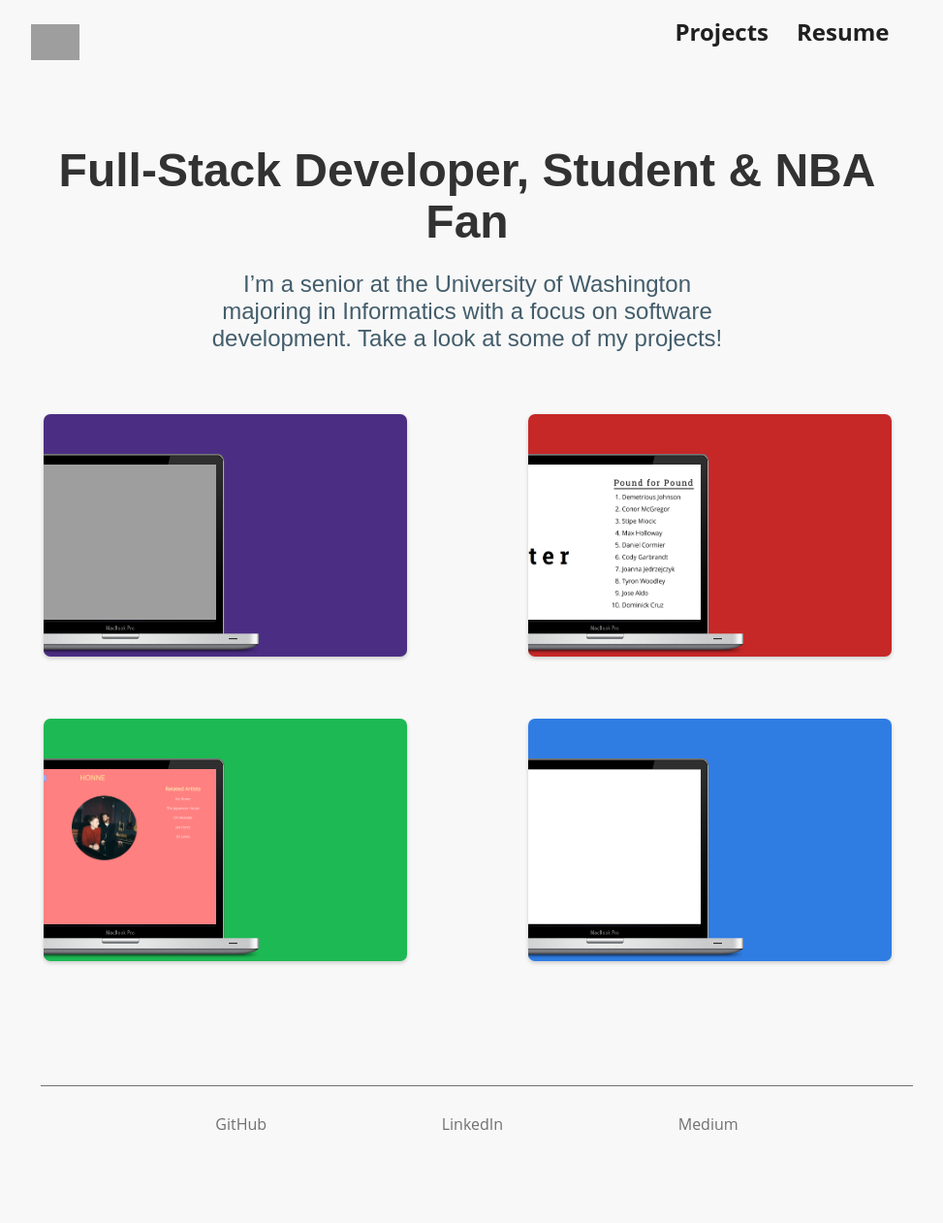
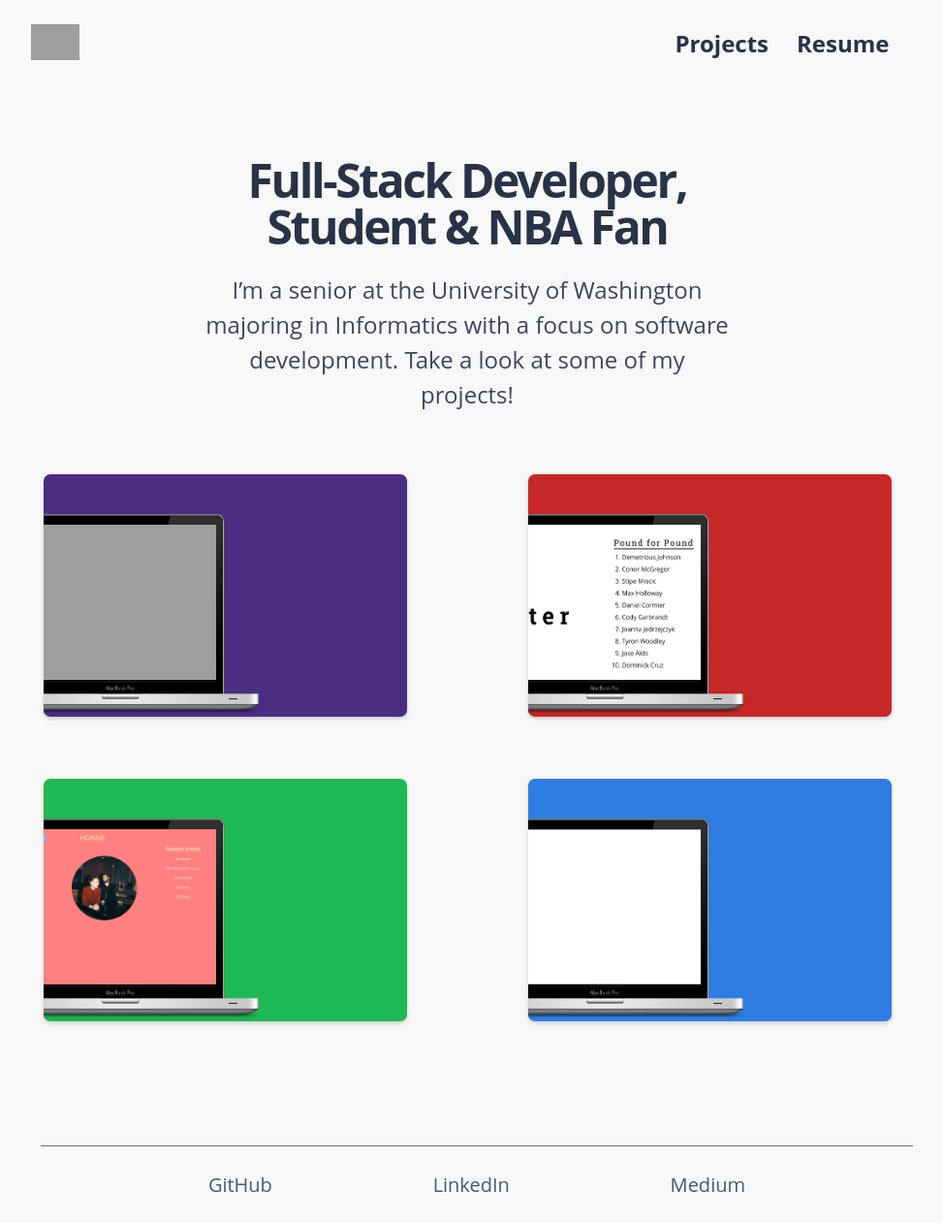
Before and after one commit to ngomichael/new-portfolio, a Gatsby site: page / in a window 1280 px wide. Shown: the whole page at 97% size, without its empty margins (158-1131 px from the left). Before the commit the page ends 1199 px from the top, so only its background shows below. Built offline with nearby package versions, Linux system fonts and the light colour scheme; Gatsby itself is replaced by a stand-in of ours; grey boxes are pictures that could not be loaded.

Commit message:
updated font colors

```diff
--- a/src/components/Footer/Footer.js
+++ b/src/components/Footer/Footer.js
@@ -13,7 +13,12 @@ class Footer extends Component {
       <footer className={styles.container}>
         <div className={styles.linksContainer}>
           {links.map(link => (
-            <a href={link.url} target="_blank" className={styles.link}>
+            <a
+              href={link.url}
+              target="_blank"
+              key={link.siteName}
+              className={styles.link}
+            >
               {link.siteName}
             </a>
           ))}
--- a/src/components/Footer/Footer.module.css
+++ b/src/components/Footer/Footer.module.css
@@ -5,7 +5,6 @@
   height: 80px;
   border-top: 1px solid #707070;
   width: 90%;
-  /* margin-left: 6%; */
   margin: 48px 0 0 6%;
 }
 
@@ -17,15 +16,15 @@
 }
 
 .link {
-  color: #707070;
+  color: hsl(201, 23%, 34%);
   text-decoration: none;
-  font-size: 16px;
+  font-size: 20px;
   transition: color 200ms;
   font-family: 'Open Sans', sans-serif;
 }
 
 .link:hover {
-  color: black;
+  color: hsl(233, 25%, 12%);
   cursor: pointer;
 }
 
--- a/src/components/Header/header.js
+++ b/src/components/Header/header.js
@@ -10,11 +10,11 @@ const ListLink = props => {
     <li>
       <Link
         to={props.to}
-        // className={
-        //   window.location.href.slice(21) === props.wantedPath
-        //     ? `${styles.link} ${styles.bottomBorder}`
-        //     : `${styles.grayText} ${styles.link}`
-        // }
+        className={
+          window.location.href.slice(21) === props.wantedPath
+            ? `${styles.link} ${styles.bottomBorder}`
+            : `${styles.grayText} ${styles.link}`
+        }
         className={styles.link}
       >
         {props.children}
--- a/src/components/Header/header.module.css
+++ b/src/components/Header/header.module.css
@@ -21,7 +21,7 @@
   display: flex;
   justify-content: space-around;
   width: 250px;
-  align-self: center;
+  margin-top: 12px;
 }
 
 .grayText {
@@ -34,7 +34,7 @@
 
 .link {
   font-family: 'Open Sans', sans-serif;
-  color: rgb(32, 32, 32);
+  color: hsl(220, 27%, 22%);
   font-size: 24px;
   font-weight: 700;
   text-decoration: none;
@@ -44,6 +44,7 @@
 
 .link:hover {
   cursor: pointer;
+  color: hsl(233, 25%, 12%);
 }
 
 li {
--- a/src/components/ProjectOverview/ProjectOverview.module.css
+++ b/src/components/ProjectOverview/ProjectOverview.module.css
@@ -2,27 +2,29 @@
   display: flex;
   flex-direction: column;
   align-items: center;
-  font-family: 'Source Sans Pro', sans-serif;
+  font-family: 'Open Sans', sans-serif;
 }
 
 .projectName {
-  font-family: 'Source Sans Pro', sans-serif;
+  font-family: 'Open Sans', sans-serif;
   font-size: 48px;
   text-align: center;
   margin-bottom: 48px;
+  letter-spacing: -0.05em;
 }
 
 .title {
-  font-family: 'Source Sans Pro', sans-serif;
+  font-family: 'Open Sans', sans-serif;
   font-size: 32px;
-  margin-top: 32px;
+  margin: 32px 0 32px 0;
+  color: hsl(220, 27%, 22%);
 }
 
 .subtitle {
-  font-family: 'Source Sans Pro', sans-serif;
+  font-family: 'Open Sans', sans-serif;
   font-size: 24px;
   font-weight: 700;
-  color: gray;
+  color: hsl(228, 14%, 58%);
   letter-spacing: 2px;
   margin-bottom: 16px;
 }
@@ -37,8 +39,9 @@
 
 .description {
   font-family: 'Open Sans', sans-serif;
-  font-size: 16px;
-  width: 75%;
+  font-size: 20px;
+  width: 80%;
+  line-height: 1.5em;
   color: hsl(201, 23%, 34%);
 }
 
@@ -47,7 +50,7 @@
   display: flex;
   justify-content: space-around;
   flex-wrap: wrap;
-  width: 60%;
+  width: 65%;
 }
 
 .projectDetailsContainer div:nth-child(-n + 1) {
@@ -59,12 +62,13 @@
   flex-direction: column;
   justify-content: space-around;
   font-family: 'Open Sans', sans-serif;
+  padding: 12px;
   height: 48px;
 }
 
 .projectDetailsTitle {
   font-size: 12px;
-  color: gray;
+  color: hsl(228, 14%, 79%);
   letter-spacing: 2px;
   margin-right: 16px;
   font-weight: 700;
--- a/src/components/layout.js
+++ b/src/components/layout.js
@@ -32,8 +32,6 @@ const Layout = ({ children }) => (
             margin: '0 auto',
             maxWidth: 1000,
             paddingTop: '50px',
-            // display: 'flex',
-            // justifyContent: 'center',
           }}
         >
           {children}
--- a/src/pages/index.js
+++ b/src/pages/index.js
@@ -57,7 +57,11 @@ const IndexPage = () => (
       </div>
       <div className={styles.projectsContainer}>
         {projects.map(project => (
-          <ProjectCard to={project.to} projectInfo={project} />
+          <ProjectCard
+            key={project.title}
+            to={project.to}
+            projectInfo={project}
+          />
         ))}
       </div>
     </div>
--- a/src/pages/index.module.css
+++ b/src/pages/index.module.css
@@ -15,17 +15,21 @@
 
 .title {
   text-align: center;
-  font-family: 'Source Sans Pro', sans-serif;
-  /* font-family: 'Open Sans', sans-serif; */
+  font-family: 'Open Sans', sans-serif;
+  color: hsl(220, 27%, 22%);
+  width: 70%;
+  line-height: 1em;
   font-size: 48px;
+  letter-spacing: -0.05em;
 }
 
 .description {
   text-align: center;
   width: 60%;
-  font-family: 'Source Sans Pro', sans-serif;
+  font-family: 'Open Sans', sans-serif;
   font-size: 24px;
-  color: hsl(201, 23%, 34%);
+  line-height: 1.5em;
+  color: hsl(228, 21%, 31%);
 }
 
 .projectsContainer {
```
Also changed, not shown: 1 other file.
